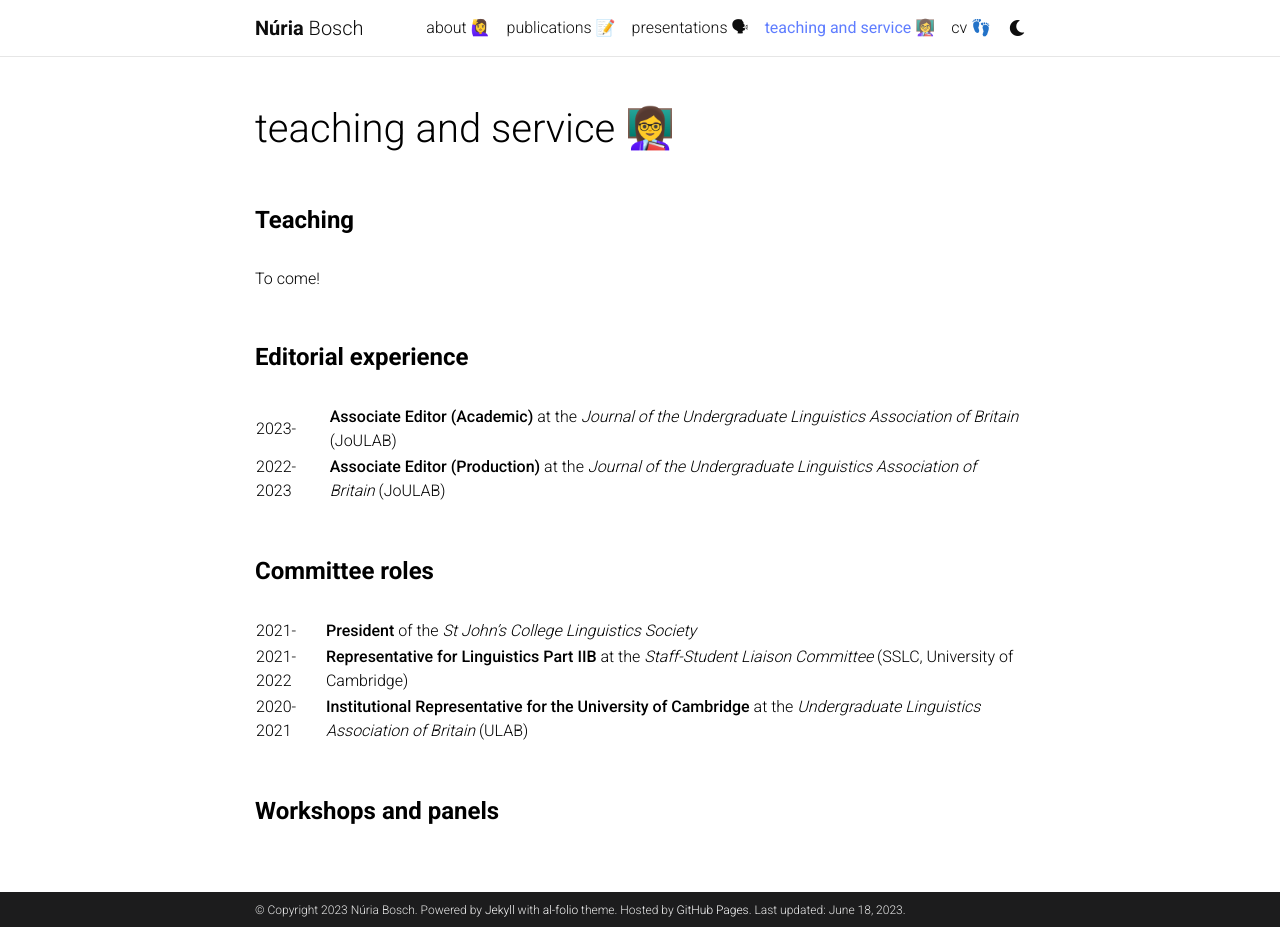
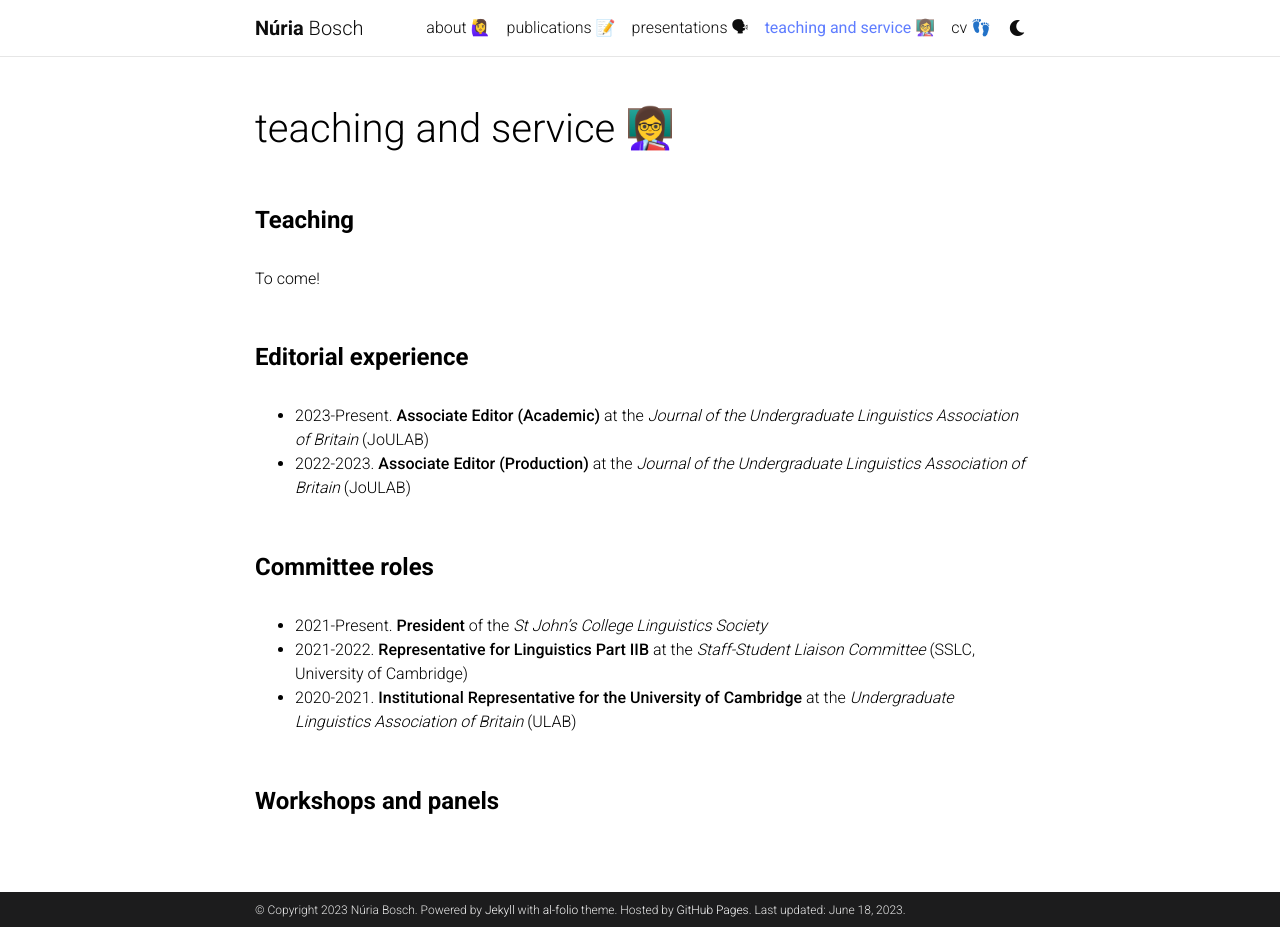
Before and after one commit to nuria-bosch/nuria-bosch.github.io, a Jekyll site: the page built from _pages/teaching_and_service.md, in a window 1280 px wide and 927 px high. Built offline with Jekyll 4.4.1, drawn with Linux system fonts in a browser that asks for light colours; comment, search, counter and statistics services are not loaded; a style sheet for code colours, icons or effects is not loaded.

Commit message:
Update teaching_and_service.md

```diff
--- a/_pages/teaching_and_service.md
+++ b/_pages/teaching_and_service.md
@@ -13,25 +13,13 @@ To come!
 
 <h4 style="margin-top: 3.3rem; margin-bottom: 2rem; font-weight: bold;">Editorial experience</h4>
 
-<style>
-td, th {
-   border: none!important;
-}
-</style>
-
-| 2023- | **Associate Editor (Academic)** at the _Journal of the Undergraduate Linguistics Association of Britain_ (JoULAB) |
-| 2022-2023 | **Associate Editor (Production)** at the _Journal of the Undergraduate Linguistics Association of Britain_ (JoULAB) |
+- 2023-Present. **Associate Editor (Academic)** at the _Journal of the Undergraduate Linguistics Association of Britain_ (JoULAB)
+- 2022-2023. **Associate Editor (Production)** at the _Journal of the Undergraduate Linguistics Association of Britain_ (JoULAB)
 
 <h4 style="margin-top: 3.3rem; margin-bottom: 2rem; font-weight: bold;">Committee roles</h4>
 
-<style>
-td, th {
-   border: none!important;
-}
-</style>
-
-| 2021- | **President** of the _St John's College Linguistics Society_ |
-| 2021-2022 | **Representative for Linguistics Part IIB** at the _Staff-Student Liaison Committee_ (SSLC, University of Cambridge) |
-| 2020-2021 | **Institutional Representative for the University of Cambridge** at the _Undergraduate Linguistics Association of Britain_ (ULAB) |
+- 2021-Present. **President** of the _St John's College Linguistics Society_
+- 2021-2022. **Representative for Linguistics Part IIB** at the _Staff-Student Liaison Committee_ (SSLC, University of Cambridge)
+- 2020-2021. **Institutional Representative for the University of Cambridge** at the _Undergraduate Linguistics Association of Britain_ (ULAB)
 
 <h4 style="margin-top: 3.3rem; margin-bottom: 2rem; font-weight: bold;">Workshops and panels</h4>
```
